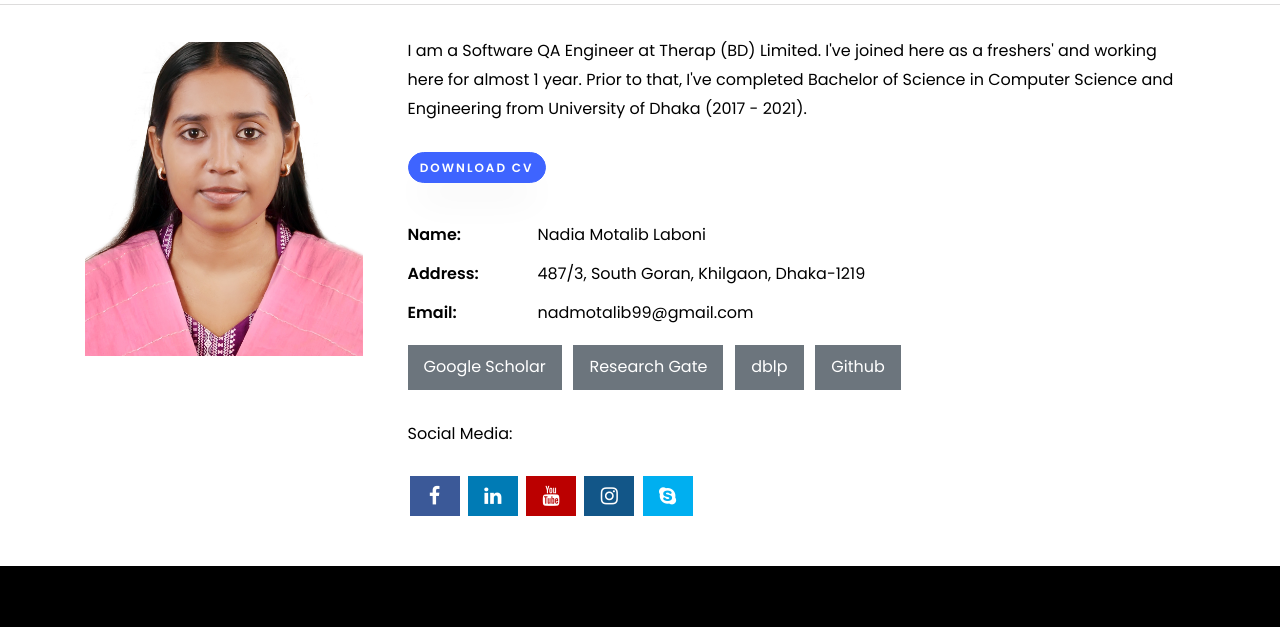
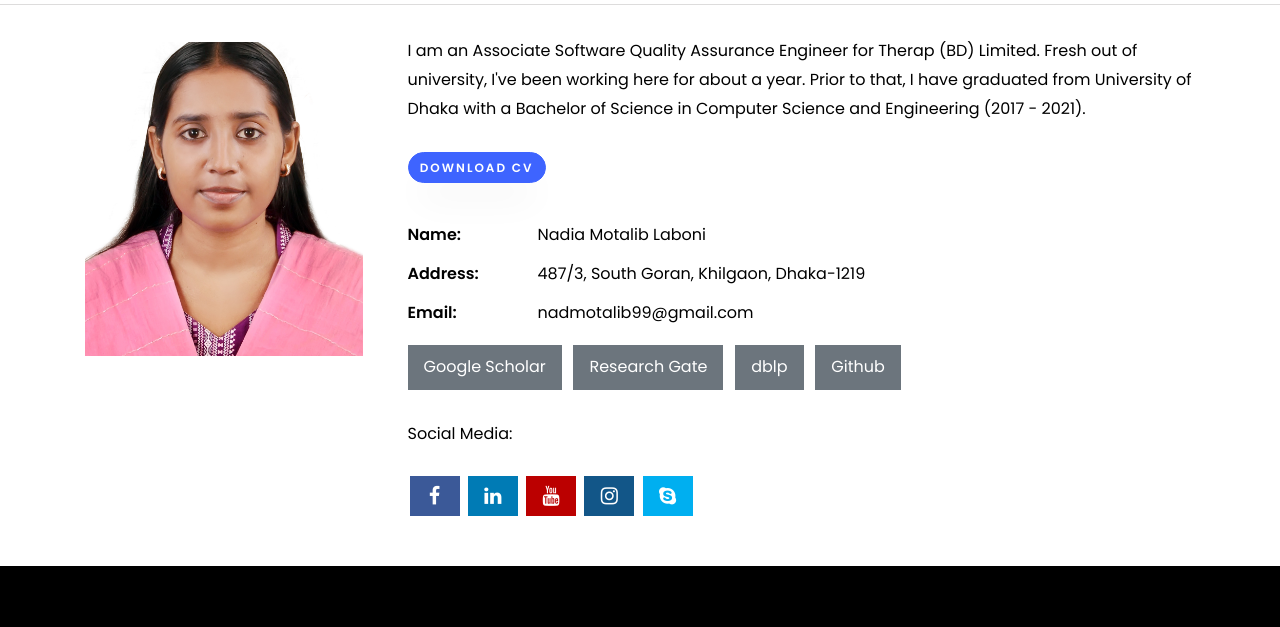
Before and after one commit to Nadia-43/Nadia-s-Portfolio, a plain HTML site: page index.html in a window 1280 px wide. Shown: the part 98-725 px from the top of the page. Drawn offline with nearby package versions, Linux system fonts and the light colour scheme; files whose address does not match are found by name.

Commit message:
paraphrased the about me section

```diff
--- a/index.html
+++ b/index.html
@@ -171,7 +171,7 @@
 					<div class="row justify-content-start pb-3">
 						<div class="col-md-12 heading-section ftco-animate">
 
-							<p style="color: black;"> I am a Software QA Engineer at Therap (BD) Limited. I've joined here as a freshers' and working here for almost 1 year. Prior to that, I've completed Bachelor of Science in Computer Science and Engineering from University of Dhaka (2017 - 2021).
+							<p style="color: black;"> I am an Associate Software Quality Assurance Engineer for Therap (BD) Limited. Fresh out of university, I've been working here for about a year. Prior to that, I have graduated from University of Dhaka with a Bachelor of Science in Computer Science and Engineering (2017 - 2021).
 								<br /><br />
 
 								<a href="documents/Resume_Nadia_Motalib.pdf" target="_blank"
```
